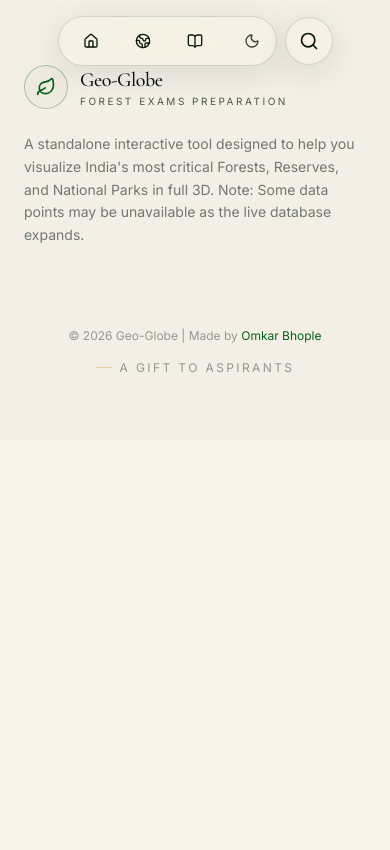
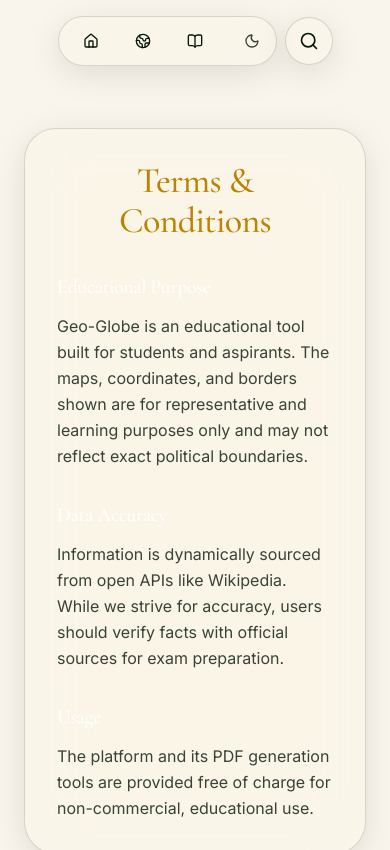
Before and after one commit to g4mt2fch8w-code/geo-globe, a React (Vite) app: page /terms in a window 390 px wide. Shown: the top 850 px of the page. Built offline with nearby package versions, Linux system fonts and the light colour scheme; a web font is replaced by a local one.

Commit message:
feat: add FAQ section, Terms page, animate navbar, styling tweaks

```diff
--- a/src/App.tsx
+++ b/src/App.tsx
@@ -3,6 +3,7 @@ import { Routes, Route } from 'react-router-dom';
 import { Navbar } from './components/Navbar';
 import { About } from './components/About';
 import { Home } from './components/Home';
+import { Terms } from './components/Terms';
 import { GlobeViewer } from './components/GlobeViewer';
 import type { GeoEntity } from './components/GlobeViewer';
 import { ControlsUI } from './components/ControlsUI';
@@ -110,6 +111,7 @@ export default function App() {
             <Route path="/" element={<Home />} />
             <Route path="/globe" element={<GlobeApp />} />
             <Route path="/about" element={<About />} />
+            <Route path="/terms" element={<Terms />} />
           </Routes>
         </main>
         {!isGlobePage && <Footer />}
--- a/src/components/About.tsx
+++ b/src/components/About.tsx
@@ -343,6 +343,56 @@ export const AnimatedDivider = () => {
   );
 };
 
+const faqs = [
+  {
+    q: "What is Geo-Globe?",
+    a: "An interactive 3D platform designed to help UPSC and IFoS aspirants visualize and memorize India's vital ecological reserves, national parks, and biospheres."
+  },
+  {
+    q: "How does the distance measurement work?",
+    a: "It uses the Haversine formula to calculate the exact real-world distance between two geographical coordinates, drawing a 3D arc across the globe's surface."
+  },
+  {
+    q: "Is the data updated regularly?",
+    a: "We pull live facts directly from Wikipedia's API, meaning you always get the latest available information on any selected reserve or park."
+  },
+  {
+    q: "How do I export my research?",
+    a: "When you open the data journal for a location, you can click the \"Download PDF\" button to instantly generate a printable lab report of your findings."
+  }
+];
+
+const FAQSection = () => {
+  return (
+    <section className="py-32 px-6 bg-ink relative z-10 border-t border-white/[0.04]">
+      <div className="max-w-[1200px] mx-auto">
+        <Reveal>
+          <div className="flex items-center gap-4 mb-8">
+            <span className="h-px w-10 bg-emerald/60" />
+            <span className="text-[11px] uppercase tracking-[0.4em] text-emerald/80">
+              Questions & Answers
+            </span>
+          </div>
+          <h2 className="font-display text-4xl md:text-5xl text-fog mb-16">
+            Frequently Asked <span className="text-emerald">Questions</span>
+          </h2>
+        </Reveal>
+
+        <div className="grid md:grid-cols-2 gap-6">
+          {faqs.map((faq, i) => (
+            <Reveal delay={i * 0.1} key={i}>
+              <div className="glass-card p-8 rounded-[2rem] h-full transition-transform duration-500 hover:-translate-y-2">
+                <h3 className="font-display text-2xl text-white mb-4 leading-snug">{faq.q}</h3>
+                <p className="text-fog/70 leading-relaxed text-sm md:text-base font-body">{faq.a}</p>
+              </div>
+            </Reveal>
+          ))}
+        </div>
+      </div>
+    </section>
+  );
+};
+
 export const About = () => {
   return (
     <div className="w-full min-h-screen bg-ink flex flex-col">
@@ -350,6 +400,7 @@ export const About = () => {
       <AnimatedDivider />
       <Timeline />
       <DeveloperAbout />
+      <FAQSection />
     </div>
   );
 };
--- a/src/components/Footer.tsx
+++ b/src/components/Footer.tsx
@@ -1,4 +1,5 @@
 import { Leaf } from 'lucide-react';
+import { Link } from 'react-router-dom';
 
 export function Footer() {
   return (
@@ -24,6 +25,8 @@ export function Footer() {
       <div className="mx-auto mt-14 flex max-w-[1500px] flex-col items-center justify-between gap-4 border-t border-white/[0.06] px-6 pt-6 text-xs text-fog/40 md:flex-row md:px-12">
         <div>
           © {new Date().getFullYear()} Geo-Globe | Made by <a href="https://omkarbhople.com" target="_blank" rel="noopener noreferrer" className="text-emerald hover:underline">Omkar Bhople</a>
+          <span className="mx-2">&middot;</span>
+          <Link to="/terms" className="hover:text-white transition-colors">Terms & Conditions</Link>
         </div>
         <div className="flex items-center gap-2">
           <span className="h-px w-4 bg-gold/30" />
--- a/src/components/JournalUI.tsx
+++ b/src/components/JournalUI.tsx
@@ -194,14 +194,14 @@ export const JournalUI: React.FC<JournalUIProps> = ({ entity, onClose }) => {
           <div id="journal-content" className="flex-1 overflow-y-auto p-8 text-fog">
             <div className="mb-8 pb-8 border-b border-white/10">
               <h1 className="text-4xl font-display text-gold-gradient mb-2">{entity.name}</h1>
-              <p className="text-sm font-semibold tracking-widest uppercase text-emerald mb-4">
+              <p className="text-sm font-semibold tracking-widest uppercase text-sky-300 mb-4">
                 {entity.type} • {entity.country}
               </p>
 
               <div className="mt-6">
                 <div className="bg-white/5 p-4 rounded-xl border border-white/10 inline-block w-full">
                   <div className="text-[10px] uppercase tracking-widest text-fog/50 mb-1">Coordinates</div>
-                  <div className="font-mono text-sm text-gold-soft">{entity.lat.toFixed(4)}°, {entity.lng.toFixed(4)}°</div>
+                  <div className="font-mono text-sm text-sky-300">{entity.lat.toFixed(4)}°, {entity.lng.toFixed(4)}°</div>
                 </div>
               </div>
             </div>
@@ -221,9 +221,11 @@ export const JournalUI: React.FC<JournalUIProps> = ({ entity, onClose }) => {
               ) : (
                 <>
                   {wikiData ? (
-                    <p className="text-sm leading-relaxed text-fog/80 whitespace-pre-wrap">
-                      {wikiData}
-                    </p>
+                    <div className="bg-white/5 backdrop-blur-2xl p-6 rounded-[2rem] border border-white/10 shadow-[inset_0_2px_20px_rgba(255,255,255,0.05)]">
+                      <p className="text-sm leading-relaxed text-fog/90 whitespace-pre-wrap">
+                        {wikiData}
+                      </p>
+                    </div>
                   ) : (
                     <div className="bg-emerald-900/40 p-4 rounded-xl border border-emerald-500/20 mt-4">
                       <div className="flex items-start gap-3">
--- a/src/components/Navbar.tsx
+++ b/src/components/Navbar.tsx
@@ -1,5 +1,6 @@
 import { Link, useLocation } from 'react-router-dom';
 import { BookOpen, Globe2, Home, Sun, Moon } from 'lucide-react';
+import { motion } from 'framer-motion';
 import { useTheme } from './ThemeProvider';
 import { GlobalSearch } from './GlobalSearch';
 
@@ -12,6 +13,7 @@ export function Navbar() {
       <div className="max-w-5xl mx-auto flex items-center justify-center">
 
         <div className="pointer-events-auto flex items-center gap-1 sm:gap-2 glass-card px-2 py-2 rounded-full border border-white/10 shadow-emerald">
+          <motion.div whileHover={{ scale: 1.05 }} whileTap={{ scale: 0.95 }} transition={{ type: "spring", stiffness: 400, damping: 17 }}>
             <Link
               to="/"
               className={`px-4 sm:px-6 py-2 rounded-full text-xs sm:text-sm font-semibold flex items-center gap-2 transition-colors ${
@@ -21,6 +23,8 @@ export function Navbar() {
               <Home className="w-4 h-4" />
               <span className="hidden sm:inline">Home</span>
             </Link>
+          </motion.div>
+          <motion.div whileHover={{ scale: 1.05 }} whileTap={{ scale: 0.95 }} transition={{ type: "spring", stiffness: 400, damping: 17 }}>
             <Link
               to="/globe"
               className={`px-4 sm:px-6 py-2 rounded-full text-xs sm:text-sm font-semibold flex items-center gap-2 transition-colors ${
@@ -30,6 +34,8 @@ export function Navbar() {
               <Globe2 className="w-4 h-4" />
               <span className="hidden sm:inline">Globe</span>
             </Link>
+          </motion.div>
+          <motion.div whileHover={{ scale: 1.05 }} whileTap={{ scale: 0.95 }} transition={{ type: "spring", stiffness: 400, damping: 17 }}>
             <Link
               to="/about"
               className={`px-4 sm:px-6 py-2 rounded-full text-xs sm:text-sm font-semibold flex items-center gap-2 transition-colors ${
@@ -39,6 +45,7 @@ export function Navbar() {
               <BookOpen className="w-4 h-4" />
               <span className="hidden sm:inline">About</span>
             </Link>
+          </motion.div>
 
           <div className="w-px h-6 bg-white/10 mx-1 sm:mx-2" />
 
--- /dev/null
+++ b/src/components/Terms.tsx
@@ -0,0 +1,39 @@
+import { motion } from 'framer-motion';
+
+export function Terms() {
+  return (
+    <section className="min-h-screen pt-32 pb-24 px-6 relative z-10 flex flex-col items-center">
+      <motion.div
+        initial={{ opacity: 0, y: 20 }}
+        animate={{ opacity: 1, y: 0 }}
+        transition={{ duration: 0.8, ease: "easeOut" }}
+        className="w-full max-w-3xl glass-card p-8 md:p-12 rounded-[2rem]"
+      >
+        <h1 className="font-display text-4xl text-gold mb-8 text-center">Terms & Conditions</h1>
+
+        <div className="space-y-8 text-fog/80 font-body leading-relaxed">
+          <div>
+            <h2 className="text-xl text-white font-medium mb-3">Educational Purpose</h2>
+            <p>
+              Geo-Globe is an educational tool built for students and aspirants. The maps, coordinates, and borders shown are for representative and learning purposes only and may not reflect exact political boundaries.
+            </p>
+          </div>
+
+          <div>
+            <h2 className="text-xl text-white font-medium mb-3">Data Accuracy</h2>
+            <p>
+              Information is dynamically sourced from open APIs like Wikipedia. While we strive for accuracy, users should verify facts with official sources for exam preparation.
+            </p>
+          </div>
+
+          <div>
+            <h2 className="text-xl text-white font-medium mb-3">Usage</h2>
+            <p>
+              The platform and its PDF generation tools are provided free of charge for non-commercial, educational use.
+            </p>
+          </div>
+        </div>
+      </motion.div>
+    </section>
+  );
+}
```
Lines whose indentation alone changed are shown as unchanged.
